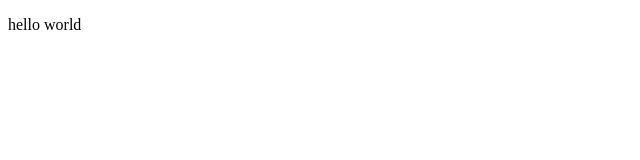
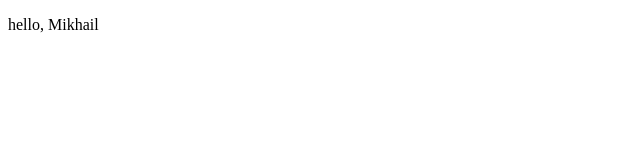
Before and after one commit to Macalkoshek/test, a plain HTML site: page index.html in a window 1280 px wide. Shown: the full height of the page, 0-640 px from the left. Drawn offline with Linux system fonts and the light colour scheme.

Commit message:
second commit

```diff
--- a/index.html
+++ b/index.html
@@ -6,7 +6,7 @@
     <title>Document</title>
 </head>
 <body>
-    <p>hello world</p>
+    <p>hello, Mikhail</p>
    <script src="js/script.js"></script>
 
 </body>
```
